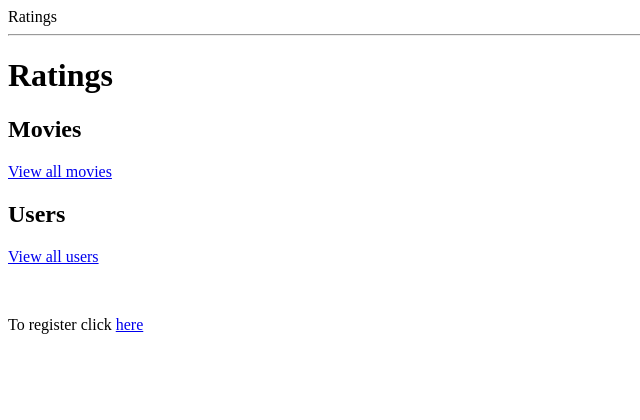
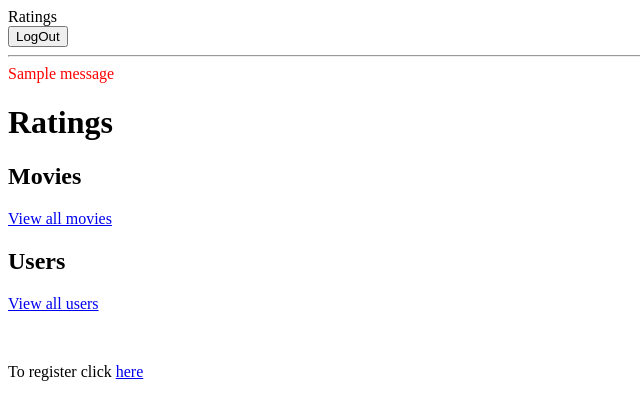
Before and after one commit to Kseniashhh/judgmental_eye, a Flask app: page / in a window 1280 px wide. Shown: the top 420 px of the page, without its empty margins (0-640 px from the left). Run offline with Flask 2, Linux system fonts and the light colour scheme; tables that the repository leaves empty hold one stand-in row (values such as "Sample post"); one stand-in notice (Sample message) is shown.

Commit message:
Working on log out

```diff
--- a/server.py
+++ b/server.py
@@ -50,24 +50,20 @@ def user_signsUp():
     email = request.args.get("email")
     pswd = request.args.get("password")
 
+
     user_exists = if_user_exists(email)
 
     if user_exists == None:
         user_added = add_user(email, pswd)
+        user_exists = if_user_exists(email)
+        session['user'] = user_exists[0]
         flash("User was successfully Signed Up")
-        user_exists = if_user_exists(email)
-        print(user_exists)
+        return redirect("/")
+    else:
         session['user'] = user_exists[0]
         print(session)
+        flash("This user is aleady registered and logged in now")
         return redirect("/")
-    else:
-        flash("This user is aleady registered")
-        session['user'] = user_exists[0]
-        print(session)
-        return redirect("/")
-
-
-
 
 
 
@@ -82,8 +78,31 @@ def if_user_exists(email):
 
     db_cursor = db.session.execute(QUERY, {'email': email})
     row = db_cursor.fetchone()
+    print(row)
 
     return row
+
+
+
+
+@app.route("/")
+def user_logOut():
+    """ log out current user """
+    print(session)
+    if session['user']:
+        session.pop('user')
+        flash("User is logged out")
+        return redirect("/")
+    else:
+        flash("User is not logged in")
+        return redirect("/")
+
+
+
+
+
+
+
 
 
 def add_user(email, password):
--- /dev/null
+++ b/static/site.css
@@ -0,0 +1,3 @@
+#flashMessage {
+	color: red;
+}
--- a/templates/base.html
+++ b/templates/base.html
@@ -2,13 +2,33 @@
 <html>
 <head>
   <title>Ratings</title>
+  <link rel = "stylesheet" href="/static/site.css">
+
 </head>
 
 <body>
   Ratings
+  <div>
+  	<form action = '/'>
+  		<input type='submit' value='LogOut'>
+  	</form>
+  </div>
   <hr>
+
+  <div class="container">
+
+  <!-- Show flashed messages -->
+  {% with messages = get_flashed_messages() %}
+      {% for message in messages %}
+          <div class="alert alert-warning" id="flashMessage">{{ message }}</div>
+      {% endfor %}
+  {% endwith %}
+
+</div>
 
   {% block content %} put your content here {% endblock %}
 
+
+
 </body>
 </html>
```
